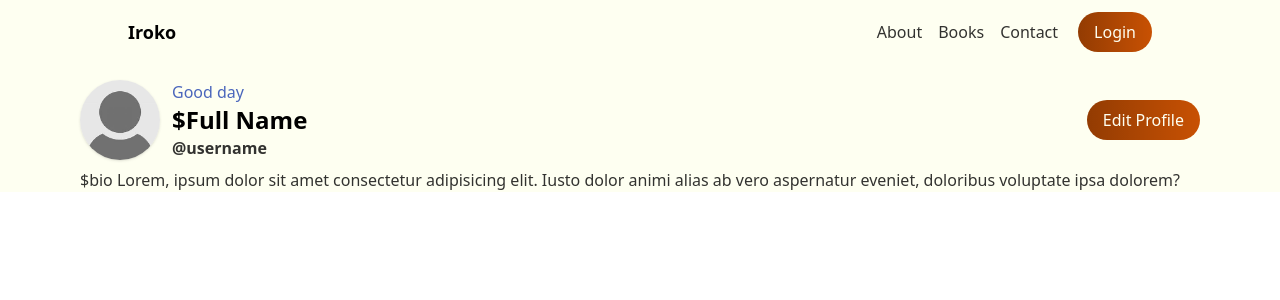
After one commit to lady-thee/online_book_library_php, a PHP site: page /user/index.php in a window 1280 px wide. The commit adds this page. Shown: the top 300 px of the page. Run offline with PHP 8.4, Linux system fonts and the light colour scheme; some libraries are stand-ins or nearby versions.

Commit message:
added partials and dashboard

```diff
--- /dev/null
+++ b/partials/head.php
@@ -0,0 +1,6 @@
+<?php
+$BASE_DIR = !isset($BASE_DIR) ? "" : $BASE_DIR
+?>
+<script src="https://cdn.tailwindcss.com"></script>
+<script type="module" src="<?= $BASE_DIR ?>dist/js/tailwind.config.js"></script>
+<link rel="stylesheet" href="<?= $BASE_DIR ?>dist/css/main.css">
--- /dev/null
+++ b/partials/navbar.php
@@ -0,0 +1,21 @@
+<?php
+$BASE_DIR = !isset($BASE_DIR) ? "" : $BASE_DIR
+?>
+<header id="header" class="header h-16 fixed top-0 left-0 w-full bg-light flex justify-between items-center px-[5vw] md:px-[10vw] z-30">
+  <a href="<?= $BASE_DIR ?>index.php">
+    <h2 class="font-bold text-lg ">Iroko</h2>
+    <nav class="inline-flex items-center">
+      <a href="<?= $BASE_DIR ?>about.php" class="inline-block mx-2 font-[500] hover:text-primary opacity-80">About</a>
+      <a href="<?= $BASE_DIR ?>about.php" class="inline-block mx-2 font-[500] hover:text-primary opacity-80">Books</a>
+      <a href="<?= $BASE_DIR ?>about.php" class="inline-block mx-2 font-[500] hover:text-primary opacity-80">Contact</a>
+      <a href="<?= $BASE_DIR ?>login.php" class="app-button px-4 py-2 rounded-3xl bg-primary text-light bg-gradient-to-r from-[#00000044] to-transparent ms-3">Login</a>
+    </nav>
+  </a>
+</header>
+<script>
+  window.addEventListener('scroll', () => {
+    const offset = window.scrollY;
+    const header = document.querySelector('#header');
+    offset > 100 ? header.classList.add('shadow') : header.classList.remove('shadow');
+  })
+</script>
--- a/register.php
+++ b/register.php
@@ -5,12 +5,11 @@
   <meta charset="UTF-8">
   <meta name="viewport" content="width=device-width, initial-scale=1.0">
   <title>Iroko | SignUp</title>
-  <link rel="stylesheet" href="dist/css/main.css">
-  <script src="https://cdn.tailwindcss.com"></script>
-  <script type="module" src="dist/js/tailwind.config.js"></script>
+  <?php require_once('partials/head.php') ?>
 </head>
 
 <body>
+  <?php require_once('partials/navbar.php') ?>
   <main class="relative h-screen w-screen flex  flex-row-reverse">
     <div class="absolute block md:hidden top-0 left-0 h-full w-full">
       <img src="img/login-bg.jpg" alt="books" class="h-full w-full object-cover opacity-20 z-[-1]">
--- /dev/null
+++ b/user/index.php
@@ -0,0 +1,38 @@
+<!DOCTYPE html>
+<html lang="en">
+<head>
+  <meta charset="UTF-8">
+  <meta name="viewport" content="width=device-width, initial-scale=1.0">
+  <title>$username | Iroko Dashboard</title>
+  <?php $BASE_DIR="../"; require_once('../partials/head.php'); ?>
+</head>
+<body>
+  <?php require_once('../partials/navbar.php') ?>
+  <main class="pt-20 bg-light">
+    <section class=" px-5 md:px-20">
+      <div class="container">
+        <div>
+          <div class="flex justify-between items-center">
+          <div class="flex">
+            <img src="../img/user.jfif" alt="profile picture" class="rounded-full h-20 w-20 shadow overflow-hidden me-3">
+          <div>
+            <p class="text-blue-800 font-[500] opacity-80">Good day</p>
+            <h1 class="font-bold text-2xl">$Full Name</h1>
+            <p class=" font-bold opacity-80">@username</p>
+          </div>
+</div>
+          <a href="edit-profile.php" class="app-button px-4 py-2 rounded-3xl bg-primary text-light bg-gradient-to-r from-[#00000044] to-transparent ms-3">Edit Profile</a>
+
+          </div>
+        </div>
+        <div class="flex mt-2">
+          <p class="opacity-80">
+            $bio Lorem, ipsum dolor sit amet consectetur adipisicing elit. Iusto dolor animi alias ab vero aspernatur eveniet, doloribus voluptate ipsa dolorem?
+          </p>
+        </div>
+        </div>
+      </div>
+    </section>
+  </main>
+</body>
+</html>
```
Also changed, not shown: login.php (+3 -4 lines).
